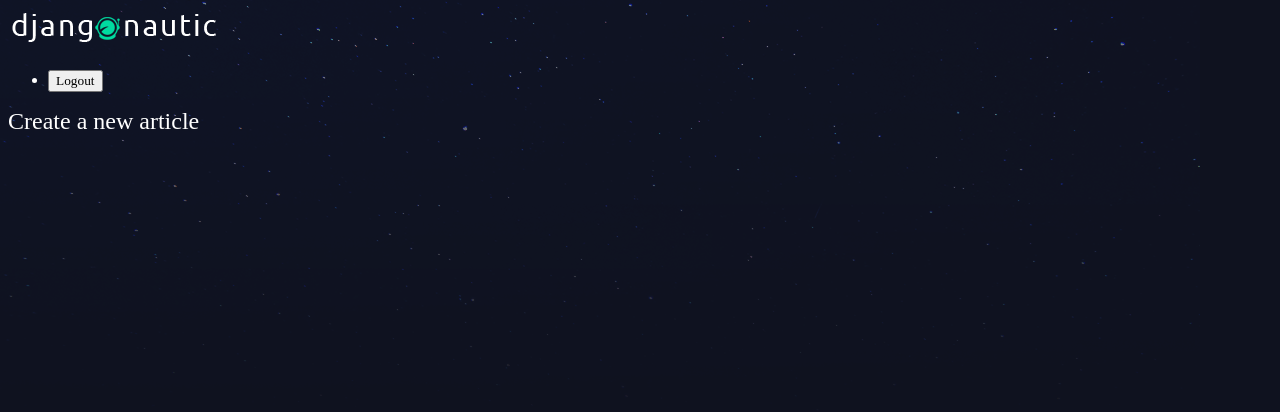
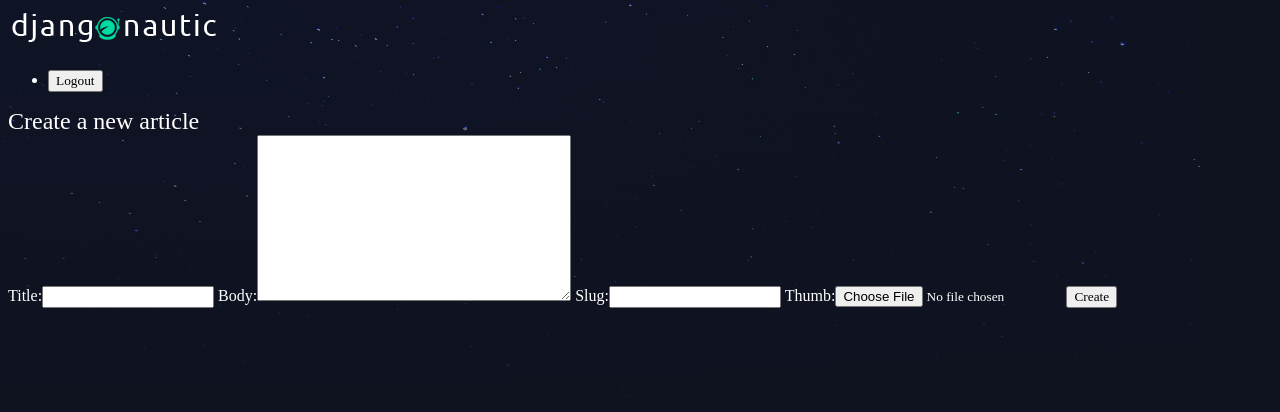
Before and after one commit to nigelAyling/my-django-repo, a Django app: page /articles/create/ in a window 1280 px wide. Shown: the top 412 px of the page. Run offline with Django 3.2, Linux system fonts and the light colour scheme; a user stored in the database is signed in.

Commit message:
finniished 26 with an error

```diff
--- /dev/null
+++ b/my_django_site/articles/forms.py
@@ -0,0 +1,7 @@
+from django import forms
+from .import models
+
+class CreateArticle(forms.ModelForm):
+    class Meta:
+        model = models.Article
+        fields = ["title", "body","slug","thumb"]
--- a/my_django_site/articles/templates/articles/article_create.html
+++ b/my_django_site/articles/templates/articles/article_create.html
@@ -3,5 +3,12 @@
 {% block content %}
 <div class='create-article'>
     <h2>Create a new article</h2>
+    <form class="site-form" action="/articles/create/" method="post" enctype="multipart/form-data">
+        {% csrf_token %}
+        {{ form }}
+        <input type="submit" value="Create">
+
+    </form>
+
 </div>
 {% endblock %}
--- a/my_django_site/articles/views.py
+++ b/my_django_site/articles/views.py
@@ -1,7 +1,8 @@
-from django.shortcuts import render
+from django.shortcuts import render, redirect
 from .models import Article
 from django.http import HttpResponse
 from django.contrib.auth.decorators import login_required
+from .import forms
 
 def article_list(request):
     articles = Article.objects.all().order_by('date')
@@ -14,4 +15,11 @@ def article_detail(request,slug):
 
 @login_required(login_url="/accounts/login/")
 def article_create(request):
-    return render(request,'articles/article_create.html')
+    if request.method == 'POST':
+        form = forms.CreateArticle(request.POST,request.FILES)
+        if form.is_valid():
+            #save articel to db
+            return redirect("articles:list")
+    else:
+        form = forms.CreateArticle()
+    return render(request,'articles/article_create.html',{'form':form})
```
Also changed, not shown: my_django_site/db.sqlite3.
